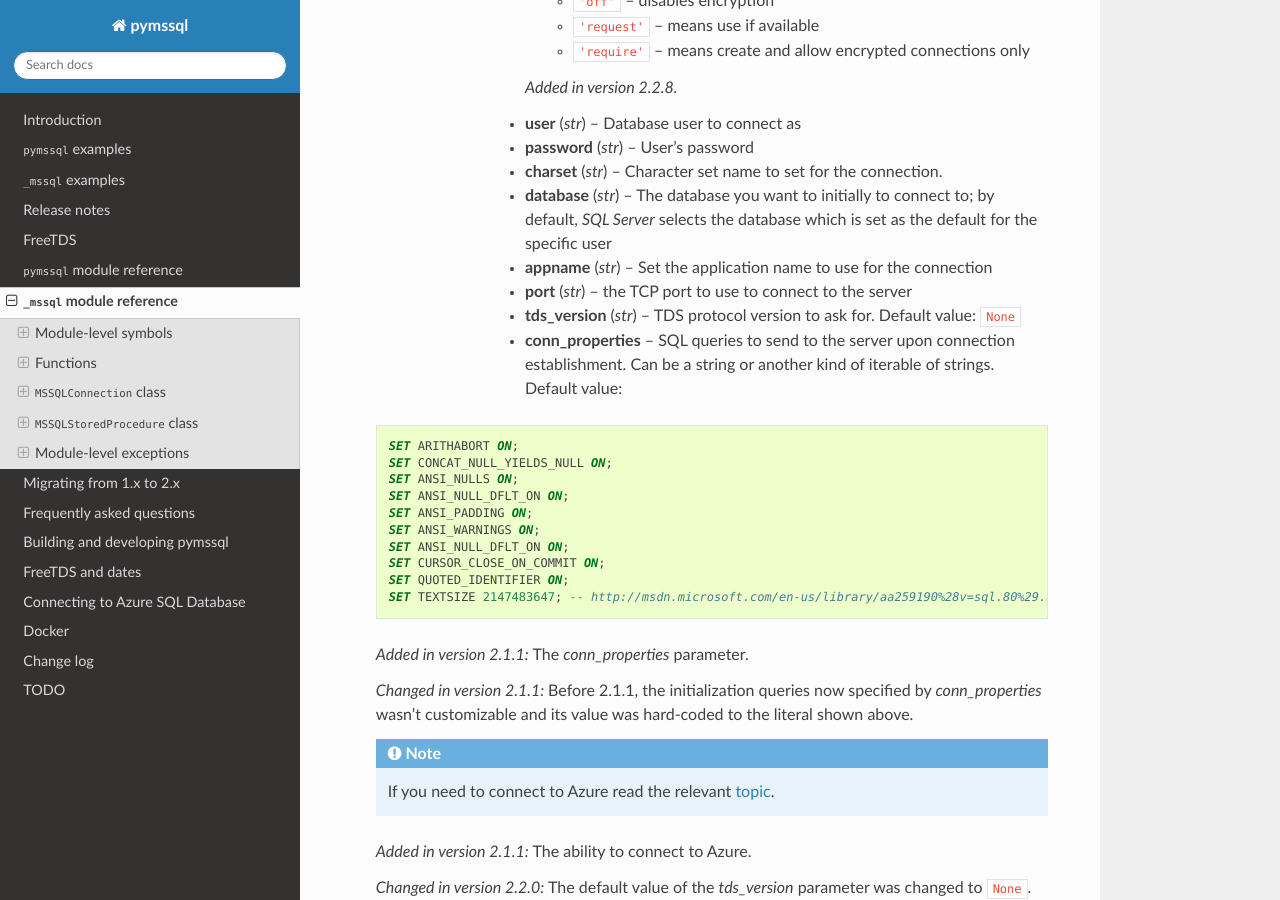
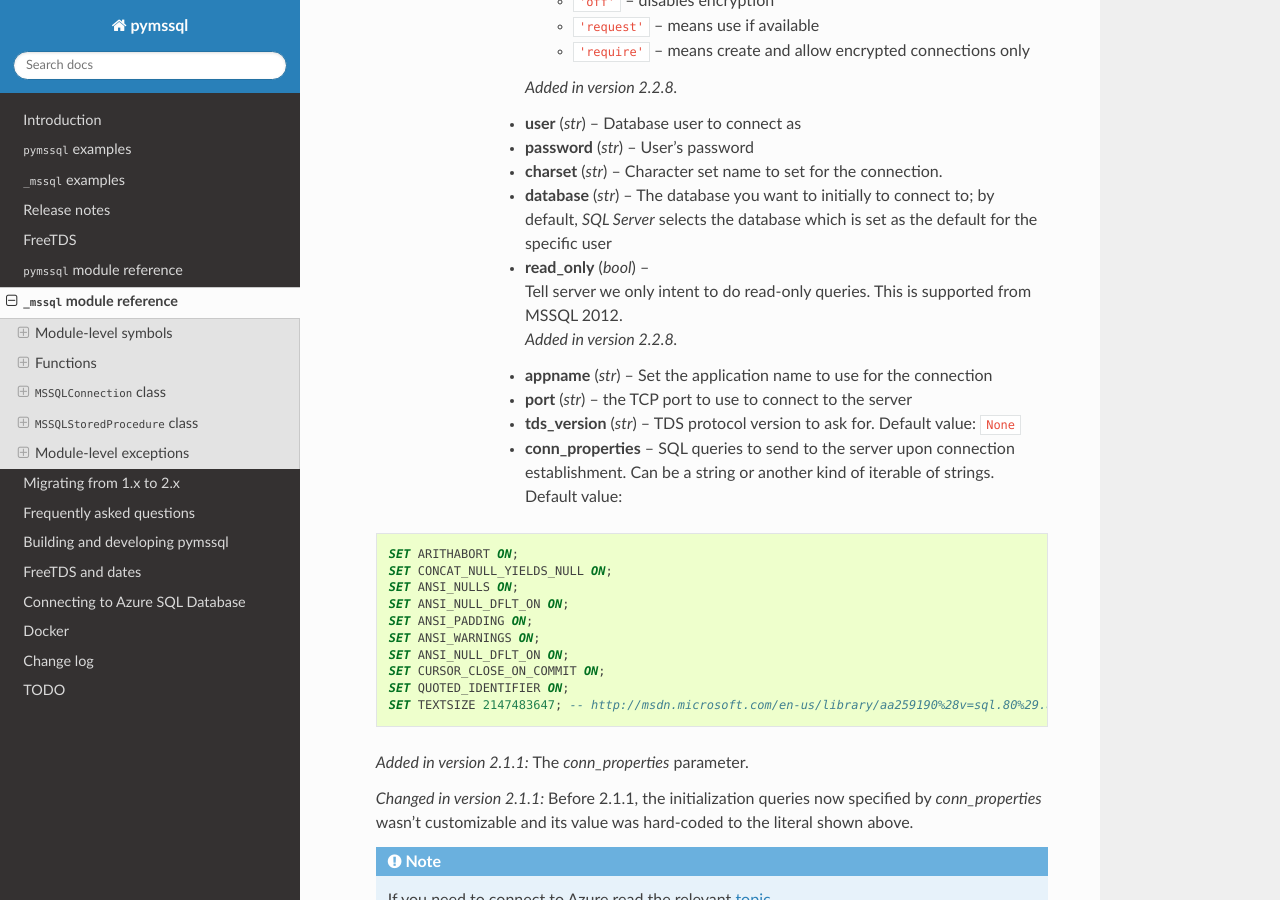
Before and after one commit to pymssql/pymssql, a Sphinx documentation site: the page built from docs/ref/_mssql.rst, in a window 1280 px wide and 900 px high, scrolled down 1886 px. Built offline with Sphinx 7.4.7 and the Read the Docs theme 2.0.0, drawn with Linux system fonts in a browser that asks for light colours; the version number could not be read and is left out.

Commit message:
Add read_only parameter for connection.

```diff
--- a/docs/ref/_mssql.rst
+++ b/docs/ref/_mssql.rst
@@ -97,6 +97,11 @@ Functions
     :param str database: The database you want to initially to connect to; by
                          default, *SQL Server* selects the database which is set as
                          the default for the specific user
+
+    :param bool read_only: Tell server we only intent to do read-only queries.
+                        This is supported from MSSQL 2012.
+
+                        .. versionadded:: 2.2.8
 
     :param str appname: Set the application name to use for the connection
 
--- a/docs/ref/pymssql.rst
+++ b/docs/ref/pymssql.rst
@@ -76,6 +76,11 @@ Functions
                      * ``'SQLHOST:5000'`` -- the same as above
 
                      ``'.'`` (the local host) is assumed if host is not provided.
+
+   :param bool read_only: Tell server we only intent to do read-only queries.
+                        This is supported from MSSQL 2012.
+
+                        .. versionadded:: 2.2.8
    :keyword str appname: Set the application name to use for the connection
    :keyword str port: the TCP port to use to connect to the server
    :keyword conn_properties: SQL queries to send to the server upon connection
```
Also changed, not shown: 3 other files.
